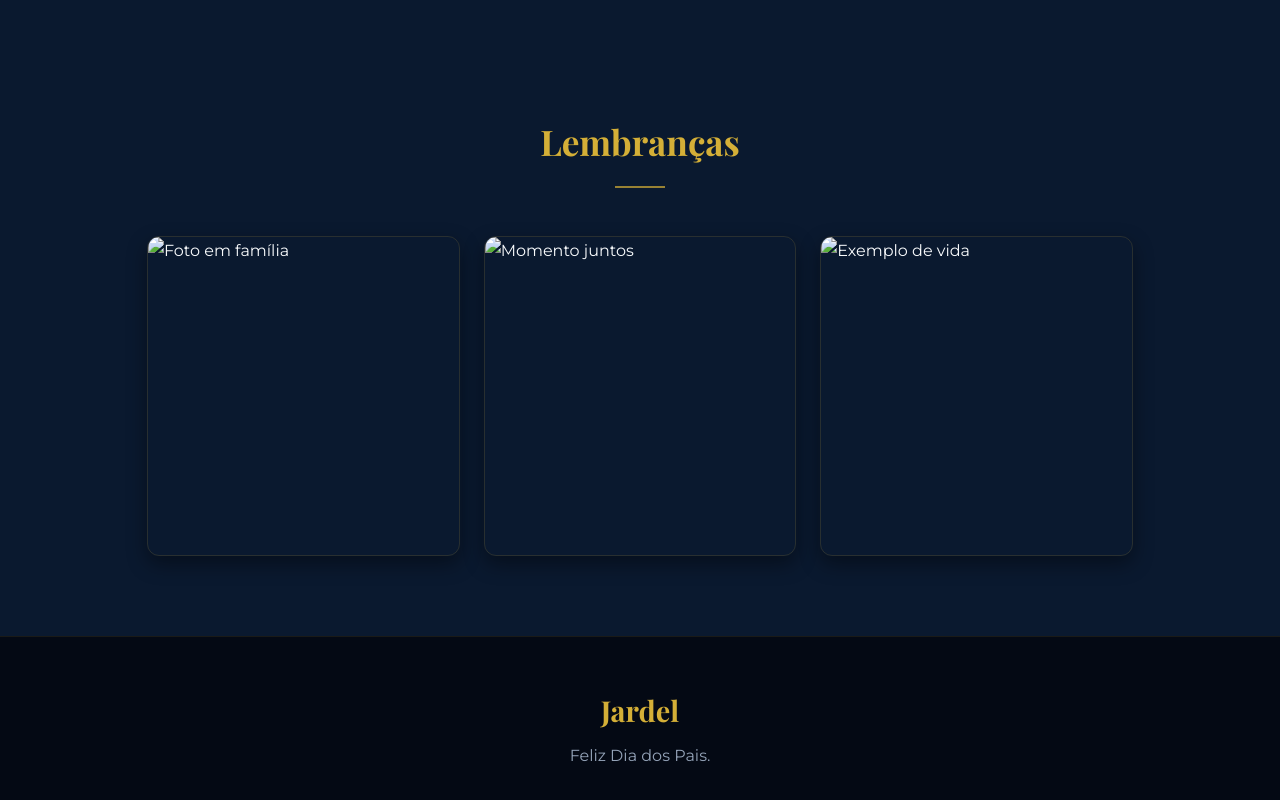
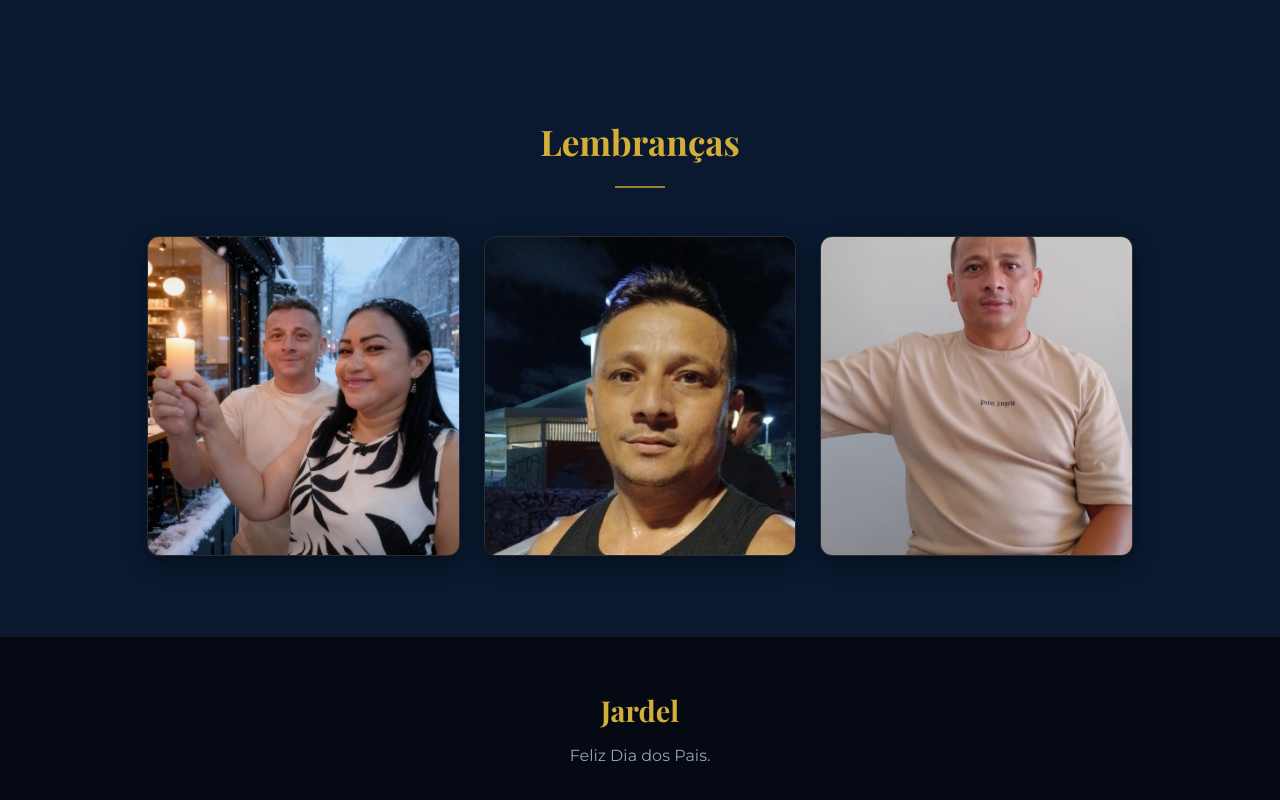
Before and after one commit to Jardiel95/Father-s-Day, a plain HTML site: page index.html in a window 1280 px wide. Shown: the part 2297-3097 px from the top of the page. Drawn offline with nearby package versions, Linux system fonts and the light colour scheme; files whose address does not match are found by name; a web font is replaced by a local one.

Commit message:
Update index.html

```diff
--- a/index.html
+++ b/index.html
@@ -65,7 +65,7 @@
 
             <div class="gallery-item">
                 <!-- Substitua pelo nome da sua foto (ex: foto1.jpg) -->
-                <img src="photos/foto2.jpg" alt="Foto em família">
+                <img src="foto2.jpg" alt="Foto em família">
                 <div class="gallery-caption">
                     <h3>Família unida</h3>
                     <p>O seu maior prazer é nos ver bem e reunidos.</p>
@@ -74,7 +74,7 @@
 
             <div class="gallery-item">
                 <!-- Substitua pelo nome da sua foto (ex: foto2.jpg) -->
-                <img src="photos/foto1.jpg" alt="Momento juntos">
+                <img src="foto1.jpg" alt="Momento juntos">
                 <div class="gallery-caption">
                     <h3>Apoio constante</h3>
                     <p>Esteja no caminho que for, sei que posso contar com seu conselho.</p>
@@ -83,7 +83,7 @@
 
             <div class="gallery-item">
                 <!-- Substitua pelo nome da sua foto (ex: foto3.jpg) -->
-                <img src="photos/foto3.jpg" alt="Exemplo de vida">
+                <img src="foto3.jpg" alt="Exemplo de vida">
                 <div class="gallery-caption">
                     <h3>Minha referência</h3>
                     <p>O exemplo de homem que eu busco seguir.</p>
```
